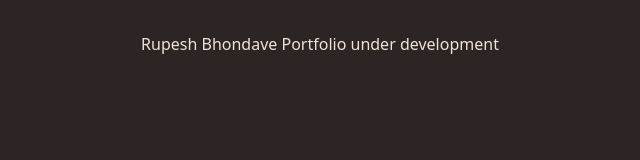
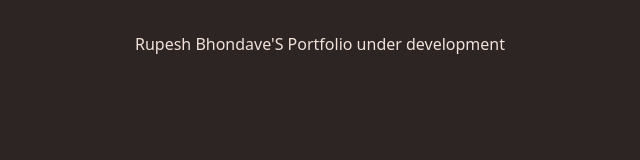
Before and after one commit to rupeshbhondave1681/Drishya-Kalpana, a React (Vite) app: page / in a window 1280 px wide. Shown: the top 160 px of the page, without its empty margins (320-960 px from the left). Built offline with nearby package versions, Linux system fonts and the light colour scheme.

Commit message:
UPDATED setup

```diff
--- a/src/App.jsx
+++ b/src/App.jsx
@@ -8,7 +8,7 @@ function App() {
 
   return (
     <>
-     <h1>Rupesh Bhondave Portfolio under development</h1>
+     <h1>Rupesh Bhondave'S Portfolio under development</h1>
     </>
   )
 }
```
